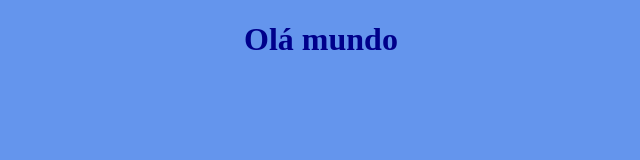
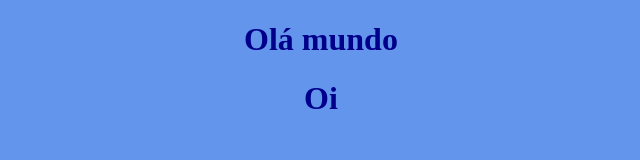
Before and after one commit to Pontgiulia/Gato, a plain HTML site: page index.html in a window 1280 px wide. Shown: the full height of the page, 319-959 px from the left. Drawn offline with Linux system fonts and the light colour scheme.

Commit message:
adição de h1

```diff
--- a/index.html
+++ b/index.html
@@ -17,6 +17,7 @@
 </head>
 <body>
 	<h1>Olá mundo</h1>
+	<h1>Oi</h1>
 
 </body>
 </html>
```
